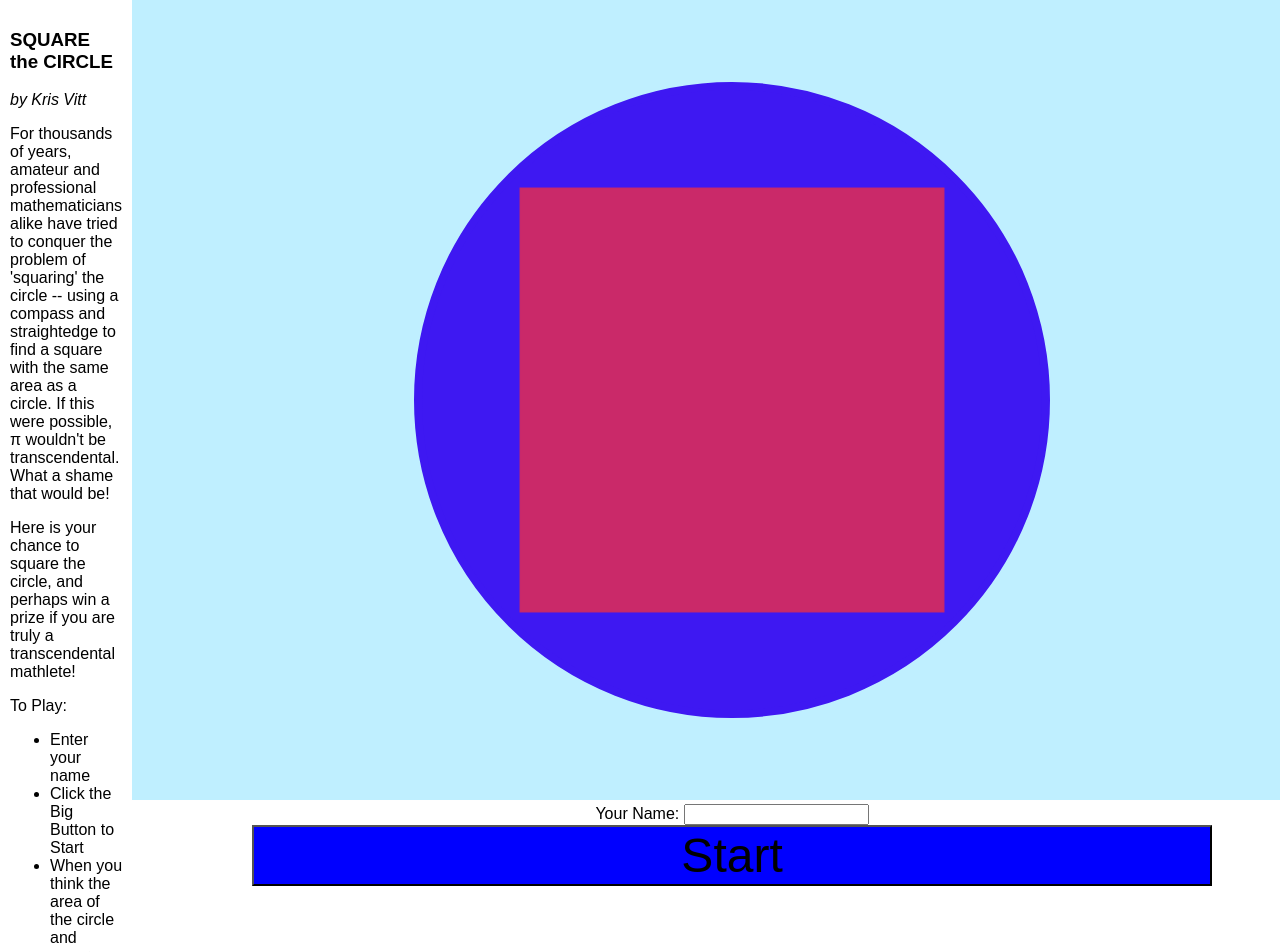
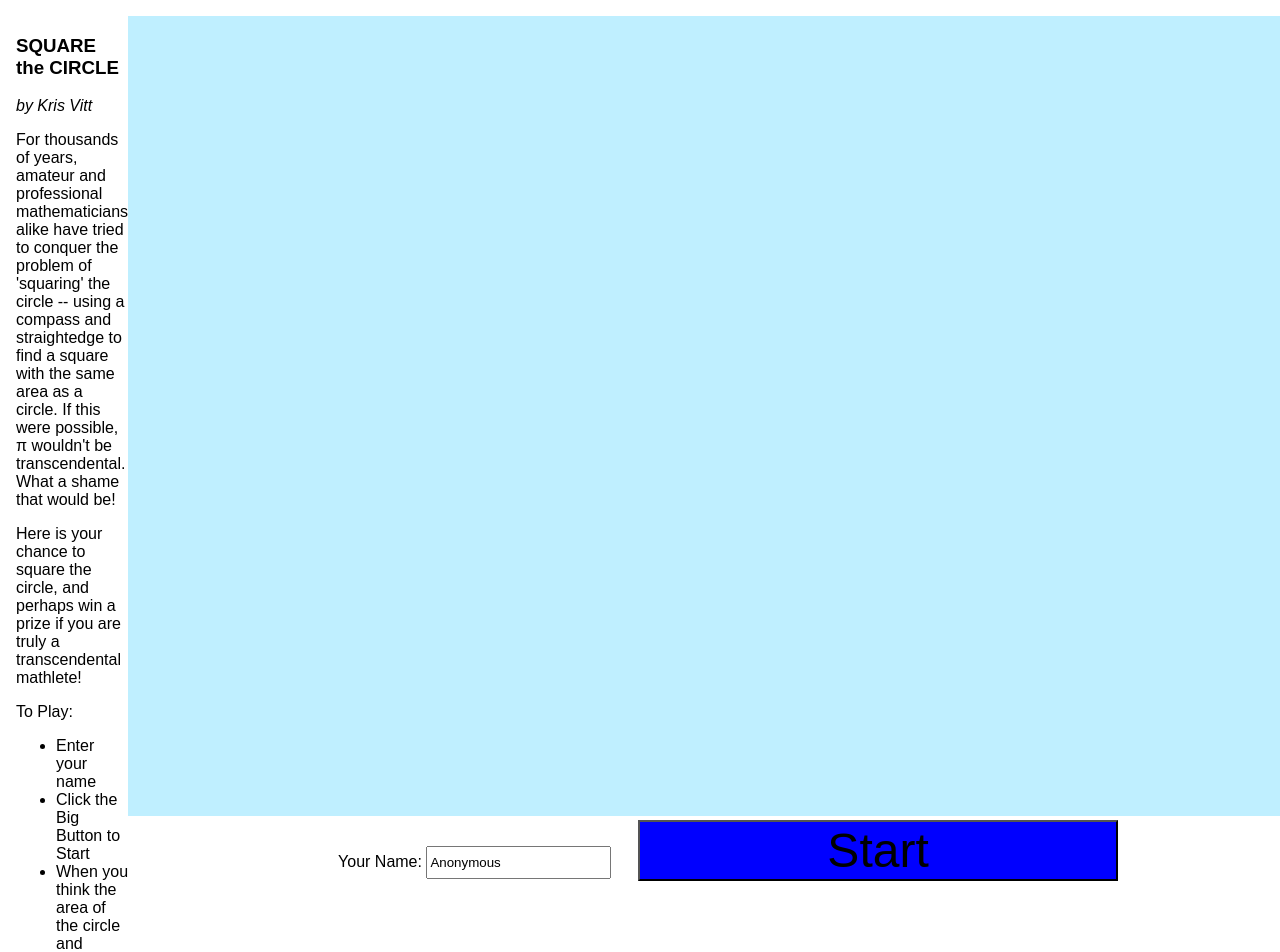
Before and after one commit to krackerjax/square-the-circle, a React (Create React App) app: page / in a window 1280 px wide. Shown: the top 952 px of the page. Built offline with nearby package versions, Linux system fonts and the light colour scheme.

Commit message:
Improve result reporting

```diff
--- a/src/App.css
+++ b/src/App.css
@@ -1,4 +1,4 @@
 .bigButton {
-  width: 20em;
+  width: 10em;
   font-size: 3em;
 }
--- a/src/App.js
+++ b/src/App.js
@@ -14,22 +14,19 @@ class App extends Component {
 class PiGame extends Component {
   constructor(props) {
     super(props);
-    const startSize = this.getRandomInt(100, 400);
-    const circleColor = this.getRandomColor();
-    const squareColor = this.getRandomColor();
 
     this.state = {
-      circleColor: circleColor,
-      squareColor: squareColor,
-      circleRadius: startSize,
-      squareLength: startSize * 1.35,
+      circleColor: '',
+      squareColor: '',
+      circleRadius: 0,
+      squareLength: 0,
       gameHeight: 800,
       gameWidth: 1200,
       squareChangeDirection: 1,
       squareChangeAmount: 2,
       isRunning: false,
-      changeInterval: 10,
-      playerName: '',
+      changeInterval: 5,
+      playerName: 'Anonymous',
       results: [],
       lastResult: {}
     }
@@ -45,7 +42,7 @@ class PiGame extends Component {
     this.setState(newState);
   }
 
-  getRandomInt = (min, max) => {
+  getRandomInt = (min = 150, max = 350) => {
     return Math.floor(Math.random() * (max - min + 1)) + min;
   }
 
@@ -55,7 +52,14 @@ class PiGame extends Component {
 
   handleStart = () => {
     if (!this.state.isRunning) {
-      this.setState({ isRunning: true });
+      let newState = { ...this.state };
+      newState.circleRadius = this.getRandomInt();
+      newState.circleColor = this.getRandomColor();
+      newState.squareLength = newState.circleRadius * 1.35;
+      newState.squareColor = this.getRandomColor();
+      newState.isRunning = true;
+      this.setState(newState);
+
       this.timer = setInterval(this.updateSquareSize, this.state.changeInterval);
     }
   }
@@ -65,8 +69,8 @@ class PiGame extends Component {
 
     let newState = { ...this.state };
 
-    if(newState.lastResult) {
-      newState.results.push({...newState.lastResult});
+    if (newState.lastResult) {
+      newState.results.push({ ...newState.lastResult });
     }
 
     newState.lastResult.squareArea = newState.squareLength * newState.squareLength;
@@ -74,6 +78,9 @@ class PiGame extends Component {
     newState.lastResult.circleArea = newState.lastResult.rSquared * Math.PI;
     newState.lastResult.yourPI = newState.lastResult.squareArea / newState.lastResult.rSquared;
     newState.lastResult.accuracy = newState.lastResult.squareArea / newState.lastResult.circleArea;
+    if (newState.lastResult.accuracy > 1) {
+      newState.lastResult.accuracy = (1 - (newState.lastResult.accuracy - 1));
+    }
     newState.lastResult.name = newState.playerName;
 
     newState.isRunning = false;
@@ -82,19 +89,20 @@ class PiGame extends Component {
   }
 
   handlePlayerNameChange = (e) => {
-    this.setState({playerName: e.target.value});
+    this.setState({ playerName: e.target.value });
   }
 
   render() {
     return (
       <div>
-        <div style={{ display: "flex", justifyContent: "space-between" }}>
+        <div style={{ display: "flex", justifyContent: "space-between", padding: "1em" }}>
           <div className="left-pane">
             <Intro />
             <Result
               result={this.state.lastResult}
               isRunning={this.state.isRunning}
             />
+
           </div>
           <div style={{ textAlign: "center" }}>
             <GameDisplay
@@ -105,11 +113,13 @@ class PiGame extends Component {
               squareLength={this.state.squareLength}
               squareColor={this.state.squareColor}
             />
-            Your Name: <input type="text" value={this.state.playerName} onChange={this.handlePlayerNameChange} />
-            <div>
-              {!this.state.isRunning && <button className="bigButton" style={{ backgroundColor: "blue" }} onClick={this.handleStart}>Start</button>}
-              {this.state.isRunning && <button className="bigButton" style={{ backgroundColor: "red" }} onClick={this.handleStop}>Stop</button>}
-            </div>
+
+            Your Name: <input style={{ marginRight: "2em", height: "2em" }} type="text" value={this.state.playerName} onChange={this.handlePlayerNameChange} />
+
+            {!this.state.isRunning && <button className="bigButton" style={{ backgroundColor: "blue" }} onClick={this.handleStart}>Start</button>}
+            {this.state.isRunning && <button className="bigButton" style={{ backgroundColor: "red" }} onClick={this.handleStop}>Stop</button>}
+
+
           </div>
         </div>
       </div>
--- a/src/components/Intro.js
+++ b/src/components/Intro.js
@@ -3,7 +3,7 @@ import React, { Component } from 'react';
 class Intro extends Component {
   render() {
     return (
-      <div style={{ padding: 10 }}>
+      <div>
         <h3>SQUARE the CIRCLE</h3>
         <p><i>by Kris Vitt</i></p>
         <p>
--- a/src/components/Result.js
+++ b/src/components/Result.js
@@ -5,7 +5,7 @@ class Result extends PureComponent {
   render() {
     const { result, isRunning } = this.props;
 
-    if(!result.circleArea && !isRunning) {
+    if (!result.circleArea && !isRunning) {
       return null;
     }
 
@@ -16,13 +16,13 @@ class Result extends PureComponent {
           <h4>Score:</h4>
           <ul>
             <li>
-            Circle Area: {Math.round(result.circleArea / 100)}
+              Circle Area: {Math.round(result.circleArea)}
             </li>
             <li>
-            Square Area: {Math.round(result.squareArea / 100)}
+              Square Area: {Math.round(result.squareArea)}
             </li>
             <li>
-            Accurary: {Math.round(result.accuracy * 100, 2)}%
+              Accuracy: {(result.accuracy * 100).toFixed(2)}%
           </li>
             <li>
               π by your estimate: {result.yourPI ? result.yourPI.toFixed(5) : 0}
```
Lines whose indentation alone changed are shown as unchanged.
